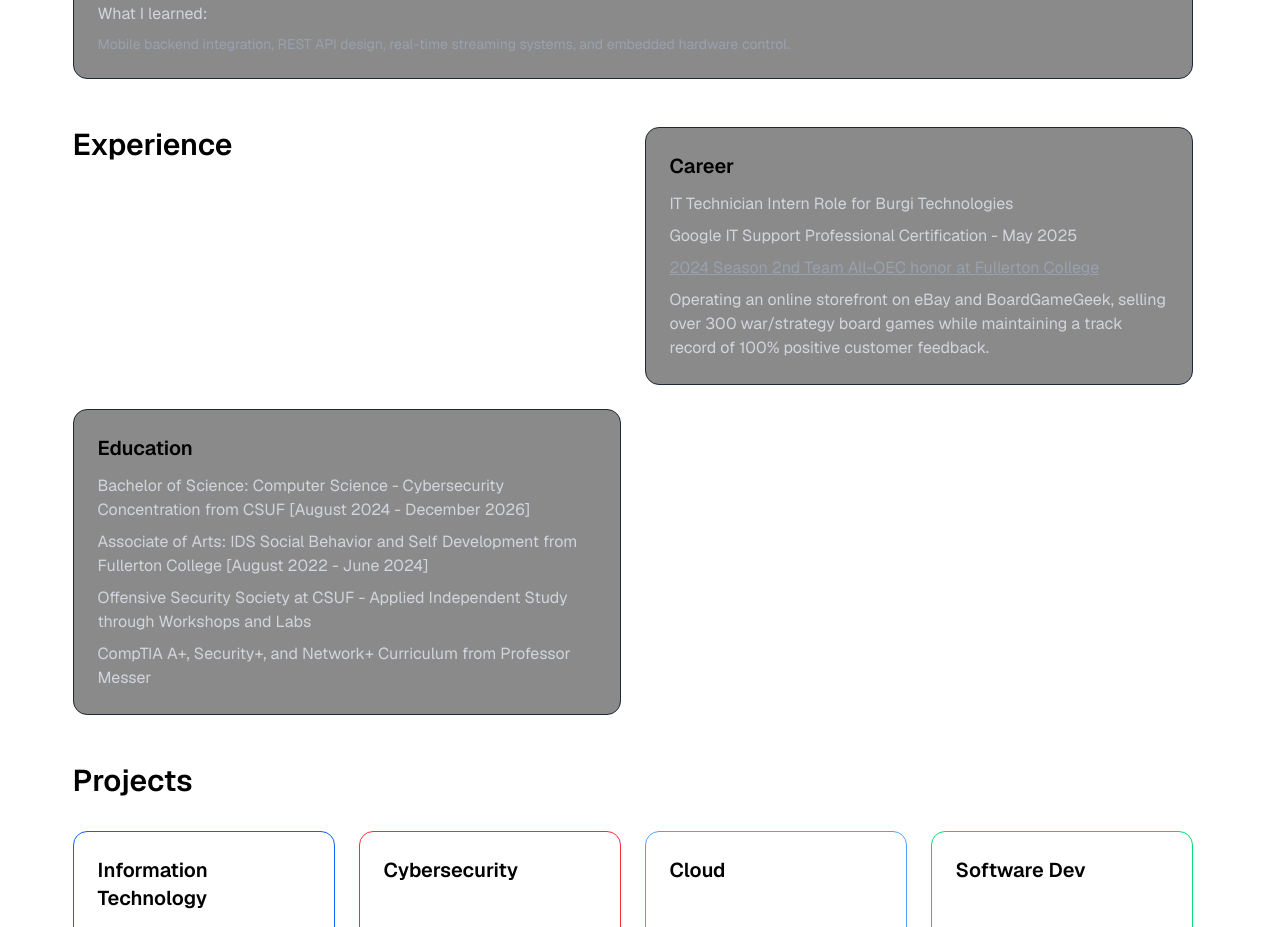
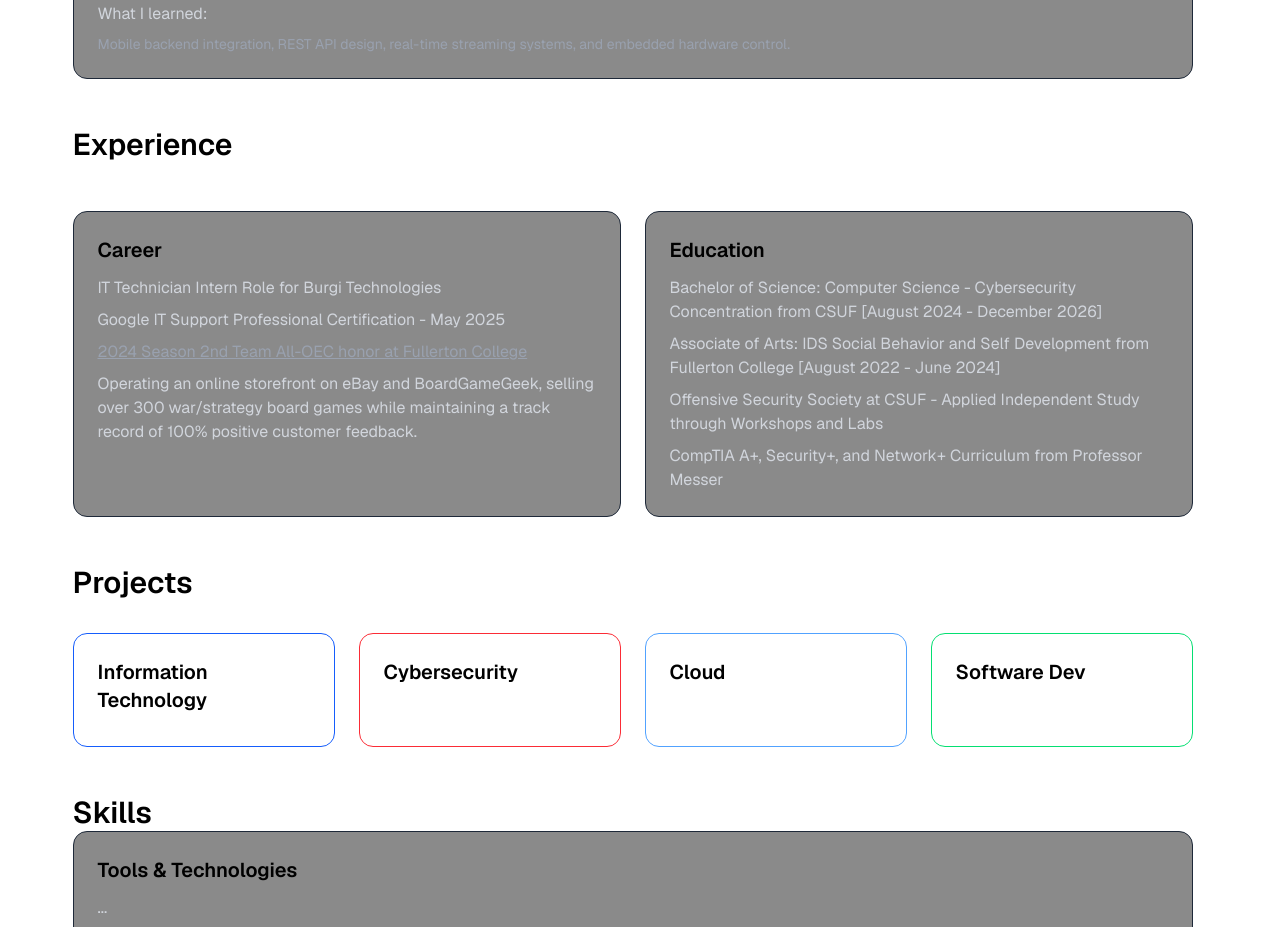
Before and after one commit to Ryan4012/portv2, a Next.js app: page / in a window 1280 px wide. Shown: the part 1620-2547 px from the top of the page. Built offline with nearby package versions, Linux system fonts and the light colour scheme.

Commit message:
layout update

```diff
--- a/app/page.tsx
+++ b/app/page.tsx
@@ -80,9 +80,9 @@ export default function Home() {
       </div>
 
       {/* Highlights */}
+      <h1 className="text-3xl font-semibold">Experience</h1>
+
       <section id="experience" className="grid md:grid-cols-2 gap-6">
-
-      <h1 className="text-3xl font-semibold">Experience</h1>
 
         <div className="p-6 rounded-xl border border-gray-800 bg-neutral-900/50">
           <h3 className="text-xl font-semibold mb-3">Career</h3>
```
